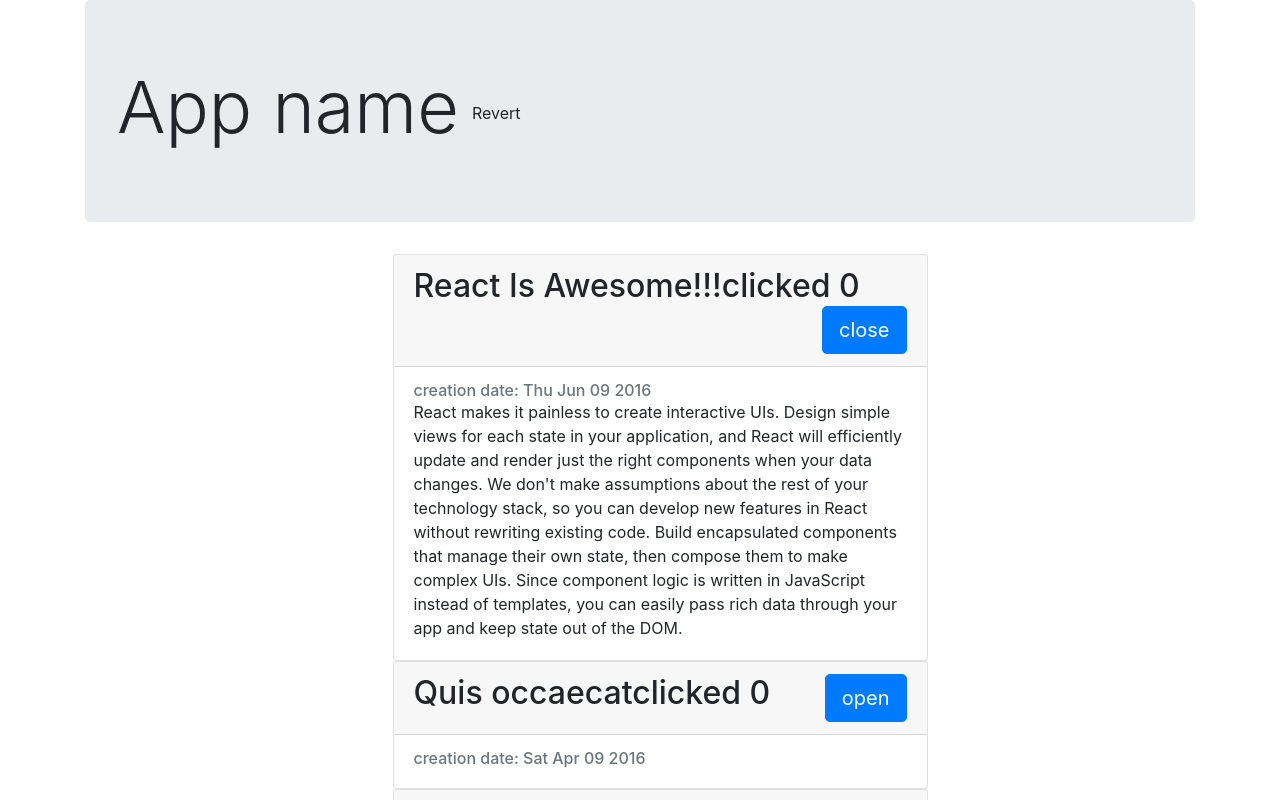
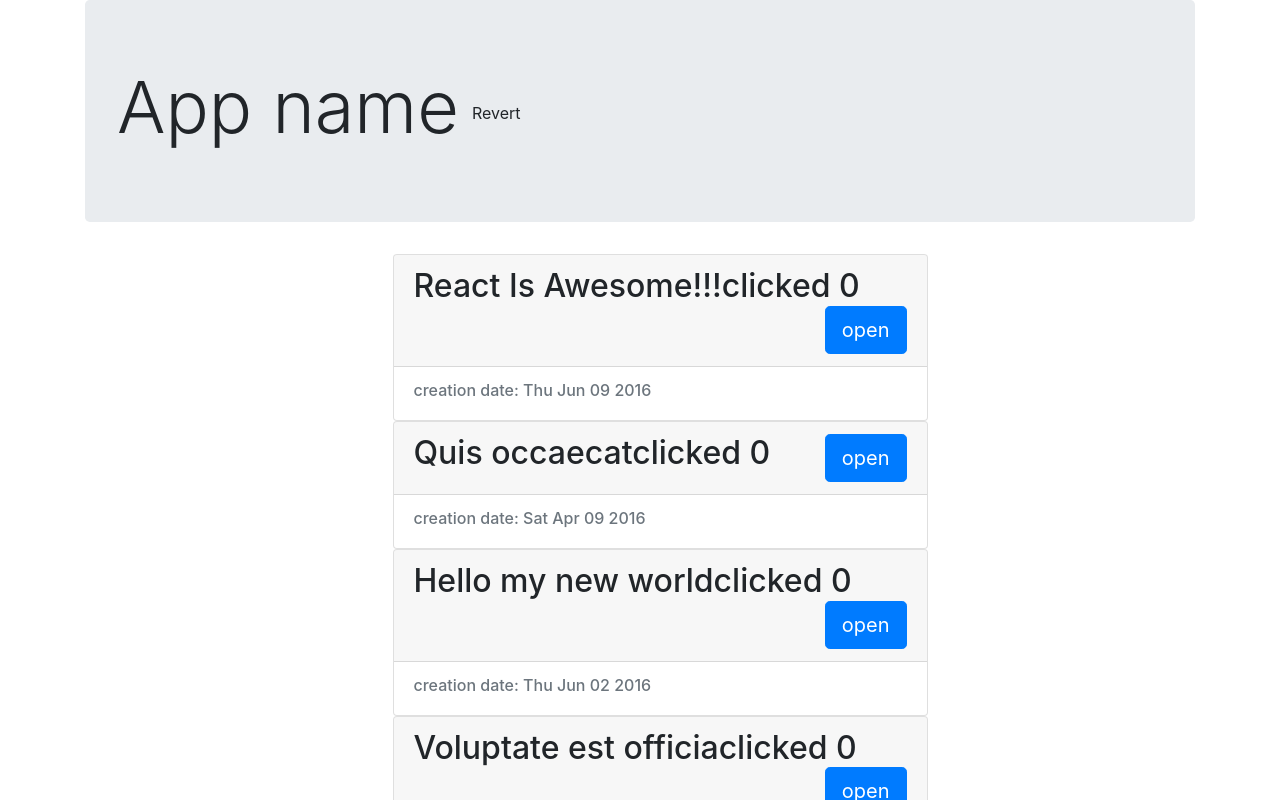
Before and after one commit to serhijko/react-screencast, a React (Create React App) app: page / in a window 1280 px wide. Shown: the top 800 px of the page. Built offline with nearby package versions, Linux system fonts and the light colour scheme.

Commit message:
react reverse dataflow and state lifting

```diff
--- a/src/components/App.js
+++ b/src/components/App.js
@@ -11,7 +11,7 @@ function App() {
         setReverted(!reverted);
     }
 
-    console.log('---', 1);
+
 
     return (
         <div className="container">
@@ -20,7 +20,7 @@ function App() {
                     App name
                     <button className="btn" onClick={revert}>Revert</button>
                 </h1>
-            </div>{}
+            </div>{console.log('---', 1)}
             <ArticleList articles={reverted ? articles.slice().reverse() : articles} />
         </div>
     );
--- a/src/components/Article.js
+++ b/src/components/Article.js
@@ -1,12 +1,7 @@
 import React, { memo, useEffect, useRef, useState } from 'react';
 
 const Article = memo((props) => {
-    const [isOpen, setIsOpen] = useState(props.defaultOpen);
     const [count, setCount] = useState(0);
-
-    const handleClick = () => {
-        setIsOpen(!isOpen);
-    };
 
     const incrementCounter = () => {
         setCount(count + 1);
@@ -16,6 +11,7 @@ const Article = memo((props) => {
         console.log('---', 'mounting');
     }, []);
 
+/*
     const isFirstRun = useRef(true);
     useEffect(() => {
         if (isFirstRun.current) {
@@ -24,6 +20,7 @@ const Article = memo((props) => {
         }
         setIsOpen(props.defaultOpen);
     }, [props.defaultOpen]);
+*/
 
     const isFirstRender = useRef(true);
     useEffect(() => {
@@ -34,7 +31,7 @@ const Article = memo((props) => {
         console.log('---', 'will update');
     }, []);
 
-    const { article } = props;
+    const { article, isOpen, onButtonClick } = props;
     const body = isOpen && <section className="card-text">{article.text}</section>;
     const style = { width: '50%' };
 
@@ -44,7 +41,7 @@ const Article = memo((props) => {
                 <h2 onClick={incrementCounter}>
                     {article.title}
                     clicked {count}
-                    <button onClick={handleClick} className="btn btn-primary btn-lg float-right">
+                    <button onClick={onButtonClick} className="btn btn-primary btn-lg float-right">
                         {isOpen ? 'close' : 'open'}
                     </button>
                 </h2>
--- a/src/components/ArticleList/index.js
+++ b/src/components/ArticleList/index.js
@@ -1,19 +1,28 @@
-import React, { memo } from 'react';
+import React, { memo, useState } from 'react';
 import Article from '../Article';
 import './style.css';
 
 const ArticleList = memo(({ articles }) => {
+    const [openArticleId, setOpenArticleId] = useState(null);
+
+    const handleClick = articleId => {
+        setOpenArticleId(openArticleId === articleId ? null : articleId);
+    };
+
     console.log('---', 2);
-    const articleElement = articles.map((article, index) =>
+    const articleElement = articles.map((article) =>
         <li key={article.id} className="article-list__li">
-            <Article article={article} defaultOpen={index === 0} ind={index} />
+            <Article article={article}
+                     isOpen={openArticleId === article.id}
+                     onButtonClick={handleClick.bind(null, article.id)}
+            />
         </li>
     );
     return (
         <ul>
             {articleElement}
         </ul>
-    )
+    );
 });
 
 export default ArticleList;
```
